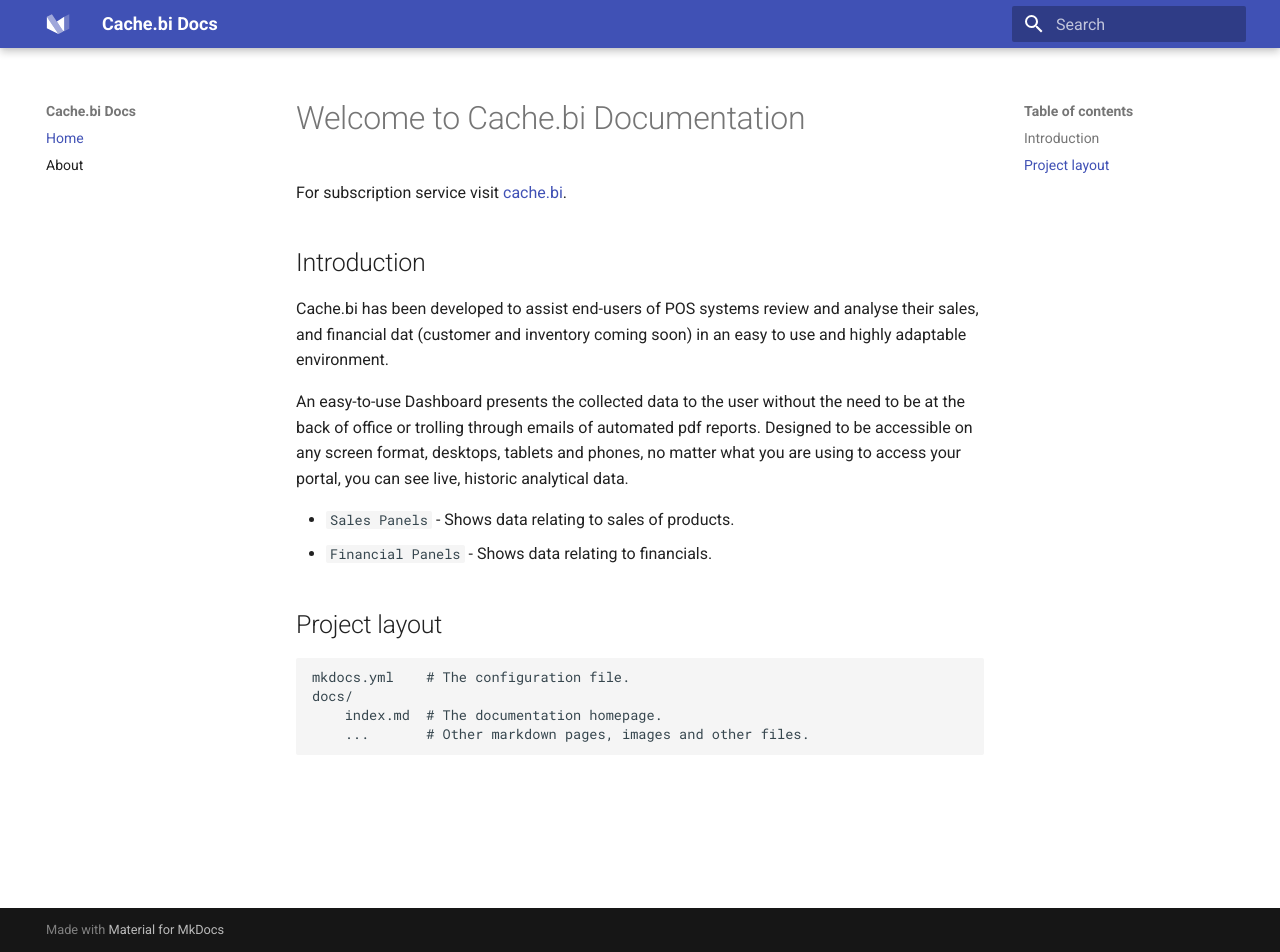
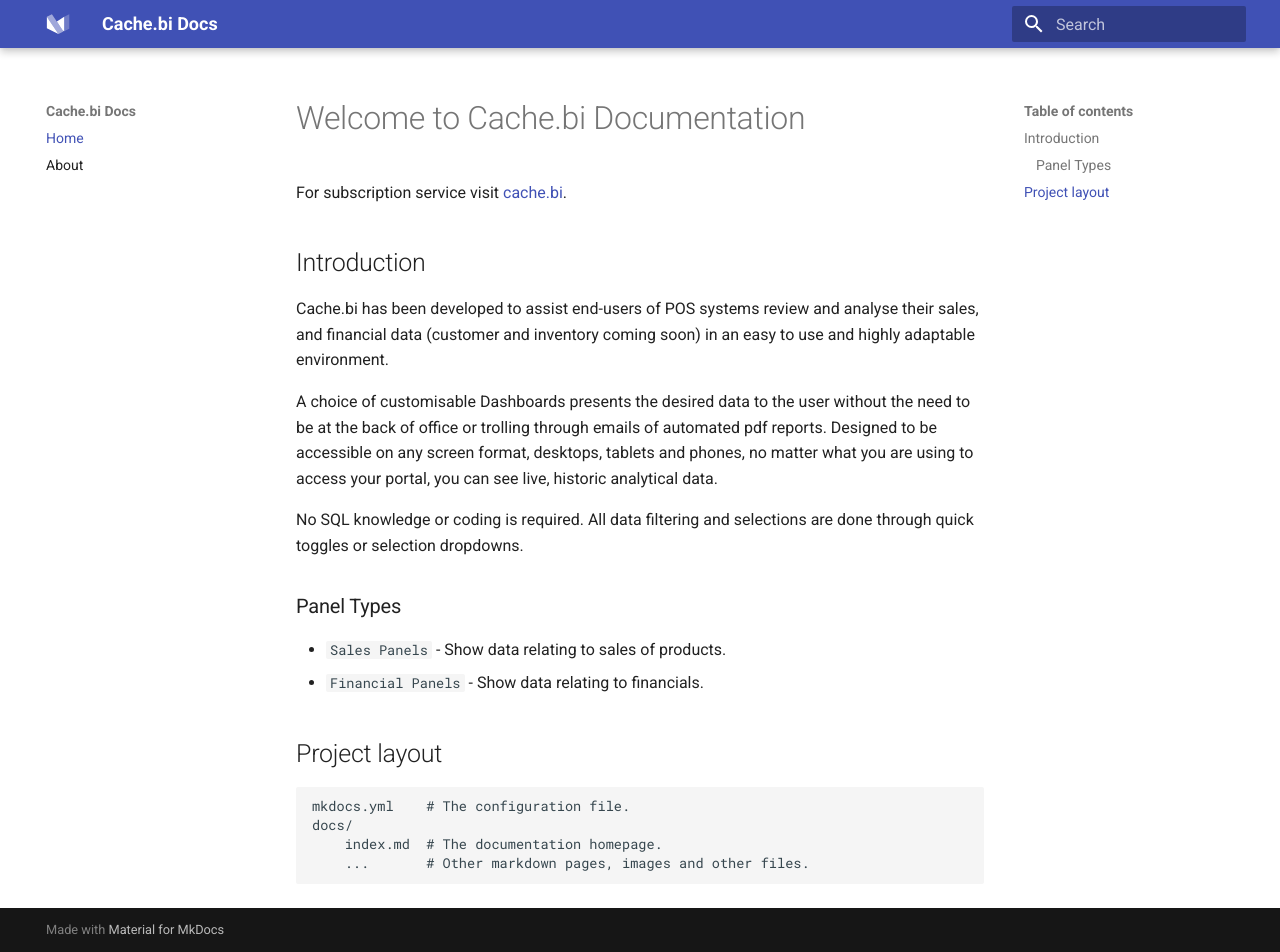
Before and after one commit to cachebi/docs.cache.bi, an MkDocs documentation site: the page built from docs/index.md, in a window 1280 px wide and 952 px high. Built offline with MkDocs 1.6.1 and Material for MkDocs 9.7.7, drawn with Linux system fonts in a browser that asks for light colours.

Commit message:
update index.md

```diff
--- a/docs/index.md
+++ b/docs/index.md
@@ -5,15 +5,20 @@
 ## Introduction
 
 Cache.bi has been developed to assist end-users of POS systems review and analyse their sales,
-and financial dat (customer and inventory coming soon) in an easy to use and highly adaptable environment.
+and financial data (customer and inventory coming soon) in an easy to use and highly adaptable environment.
 
-An easy-to-use Dashboard presents the collected data to the user without the need to be at the back of
+A choice of customisable Dashboards presents the desired data to the user without the need to be at the back of
 office or trolling through emails of automated pdf reports. Designed to be accessible on any screen format,
 desktops, tablets and phones, no matter what you are using to access your portal, you can see live, historic
 analytical data.
 
-* `Sales Panels` - Shows data relating to sales of products.
-* `Financial Panels` - Shows data relating to financials.
+No SQL knowledge or coding is required. All data filtering and selections are done through quick toggles
+or selection dropdowns.
+
+### Panel Types
+
+* `Sales Panels` - Show data relating to sales of products.
+* `Financial Panels` - Show data relating to financials.
 
 ## Project layout
 
```
